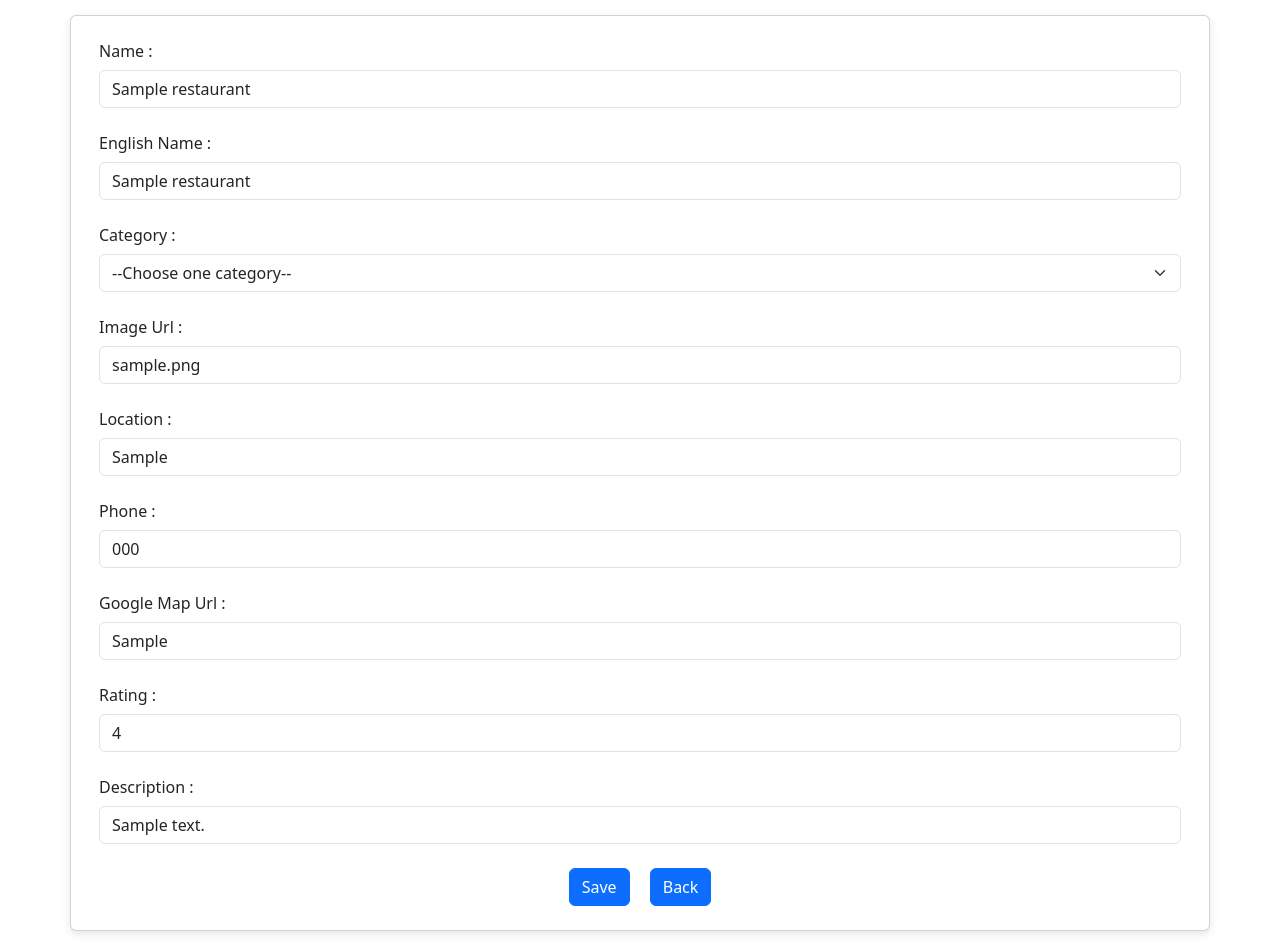
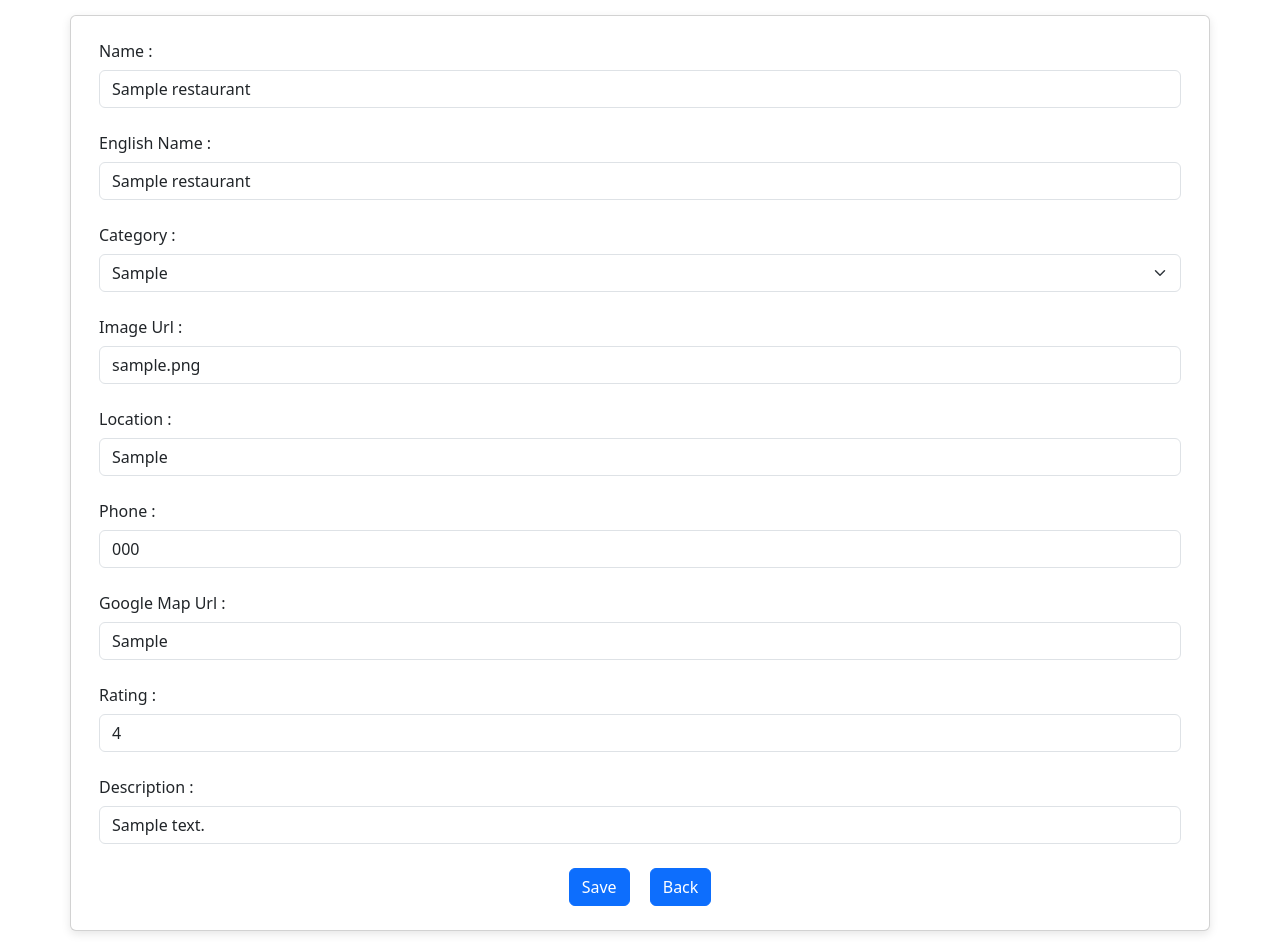
Before and after one commit to RexHsu0911/restaurant-list_vers2, a Node server app: page /restaurants/1/edit in a window 1280 px wide. Shown: the part 469-1416 px from the top of the page. Run offline with Node 20, Linux system fonts and the light colour scheme; tables that the repository leaves empty hold one stand-in row (values such as "Sample post"); some libraries are stand-ins or nearby versions.

Commit message:
fix edit category select form

```diff
--- a/routes/restaurants.js
+++ b/routes/restaurants.js
@@ -133,7 +133,9 @@ router.get('/restaurants/:id/edit', (req, res, next) => {
   return Restaurant.findByPk(id, {
     raw: true
   })
-    .then((restaurant) => res.render('edit', { restaurant }))
+    .then((restaurant) => {
+      res.render('edit', { restaurant })
+    })
     .catch((error) => {
       error.errorMessage = '資料取得失敗:('
       next(error)
--- a/views/edit.hbs
+++ b/views/edit.hbs
@@ -21,8 +21,8 @@
           <div class="mb-3 row">
             <label class="col-sm-5 col-form-label">Category :</label>
             <div class="col-sm-12">
-              <select class="form-select" name="category" required>
-                <option selected value="" disabled hidden>--Choose one category--</option>
+              <select class="form-select" name="category">
+                <option selected value="{{restaurant.category}}">{{restaurant.category}}</option>
                 <option value="中東料理">中東料理</option>
                 <option value="日本料理">日本料理</option>
                 <option value="義式餐廳">義式餐廳</option>
```
